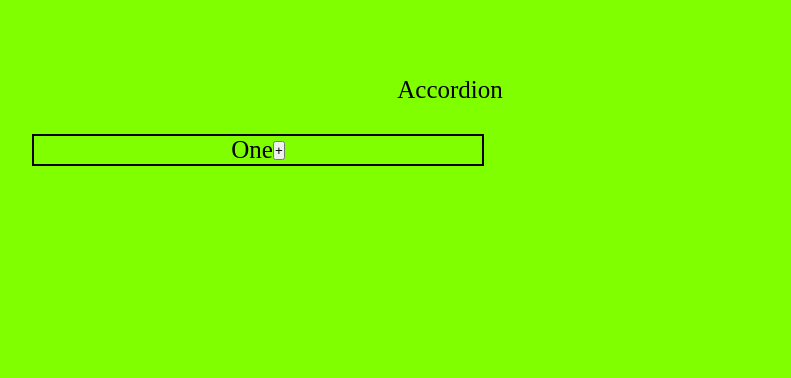
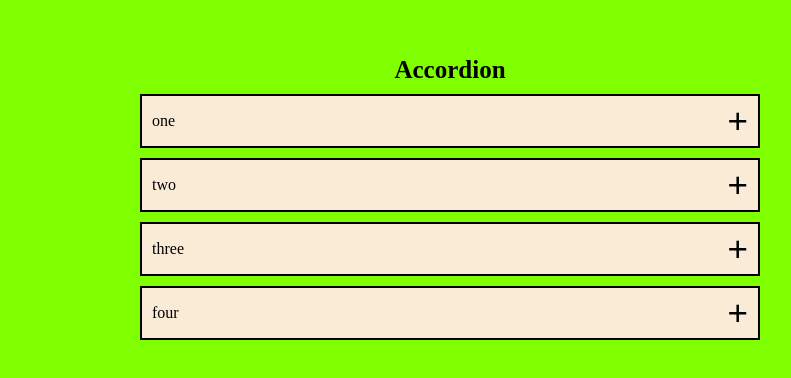
Before and after one commit to Pooja9783/machine-coding-round-react, a React (Create React App) app: page /accordion in a window 1280 px wide. Shown: the part 154-532 px from the top of the page, without its empty margins (190-981 px from the left). Built offline with nearby package versions, Linux system fonts and the light colour scheme.

Commit message:
Implemented accordion

```diff
--- a/src/components/Accordion/index.js
+++ b/src/components/Accordion/index.js
@@ -4,27 +4,54 @@ import React, { useState } from "react";
 export default function Accordion() {
   const [isOpen, setIsOpen] = useState(false);
 
-  const handleAccordionClick = () => {
-    setIsOpen(true);
-  };
+  const accordionContent = [
+    {
+      id: 1,
+      header: "one",
+      content: "lorem one",
+    },
+    {
+      id: 2,
+      header: "two",
+      content: "lorem two",
+    },
+    {
+      id: 3,
+      header: "three",
+      content: "lorem three",
+    },
+    {
+      id: 4,
+      header: "four",
+      content: "lorem four",
+    },
+  ];
 
-  const handleAccordion= () => {
-    setIsOpen(false);
+  const handleAccordion = (id) => {
+    setIsOpen(isOpen === id ? null : id);
   };
 
   return (
     <div className="accordion-container">
       <div className="accordion-content">
-        <div>Accordion</div>
+        <b>Accordion</b>
         <div className="accordion">
-          <p>One</p>
-          {isOpen ? (
-            <button onClick={handleAccordion}>-</button>
-          ) : (
-            <button onClick={handleAccordionClick}>+</button>
-          )}
+          {accordionContent.map((e) => {
+            return (
+              <>
+                <div className="accordion-contents">
+                  <p>{e.header}</p>
+                  <button onClick={() => handleAccordion(e.id)}>
+                    {isOpen === e.id ? "-" : "+"}
+                  </button>
+                </div>
+                <div className="content-div">
+                  {isOpen === e.id && <p>{e.content}</p>}
+                </div>
+              </>
+            );
+          })}
         </div>
-        <div>{isOpen && <p>dsfghhhhhhhhhhhhhhhhhhhhhh</p>}</div>
       </div>
     </div>
   );
--- a/src/components/Accordion/styles.css
+++ b/src/components/Accordion/styles.css
@@ -9,28 +9,36 @@
 
 .accordion-content {
     height: 50%;
-width: 70%;
+    width: 50%;
 }
 
-.accordion-content div {
+.accordion-content b {
+    font-size: 25px;
     display: flex;
     justify-content: center;
-    font-size: 25px;
-    margin: 30px;
+    margin: 10px 0px;
 }
 
-.accordion {
+.accordion-contents {
+    border: 2px solid black;
     display: flex;
-    justify-content: center;
+    justify-content: space-between;
     align-items: center;
-    border: 2px solid black;
-    width: 50%;
-    margin: 0px auto;
+    background-color: antiquewhite;
+    margin: 10px;
 }
 
-.accordion p{
-    display: flex;
+
+
+.accordion p {
+    margin: 5px 10px;
+
 }
 
 .accordion button {
+    background: none;
+    border: none;
+    font-size: 35px;
+    cursor: pointer;
+    margin: 5px 10px;
 }
```
